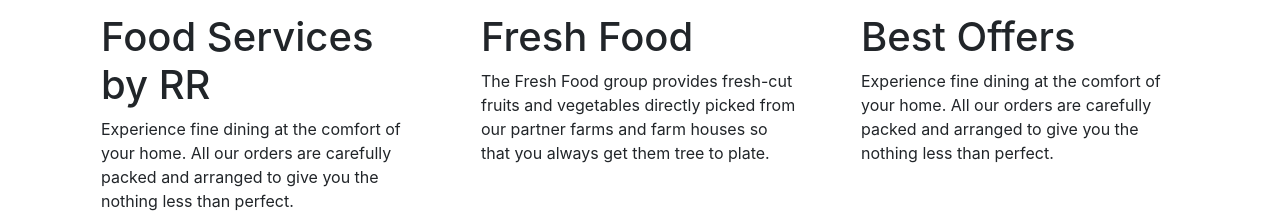
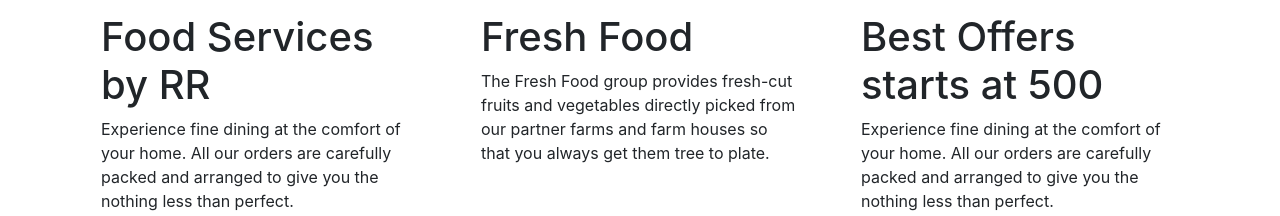
Before and after one commit to venky-sudo/htmlproject, a plain HTML site: page index.html in a window 1280 px wide. Shown: the part 589-805 px from the top of the page. Drawn offline with nearby package versions, Linux system fonts and the light colour scheme.

Commit message:
Update index.html

```diff
--- a/index.html
+++ b/index.html
@@ -62,7 +62,7 @@
                 <div class="col-12 col-md-4">
                     <div class="wcu-card p-3 mb-3">
                         <img src="https://d1tgh8fmlzexmh.cloudfront.net/ccbp-responsive-website/offers-img.png" class="card-images" />
-                        <h1 class="wcu-mainheading mt-3">Best Offers</h1>
+                        <h1 class="wcu-mainheading mt-3">Best Offers starts at 500 </h1>
                         <p class="wcu-description">Experience fine dining at the comfort of your home.
                             All our orders are carefully packed and arranged to give you the nothing less than perfect.</p>
                     </div>
```
